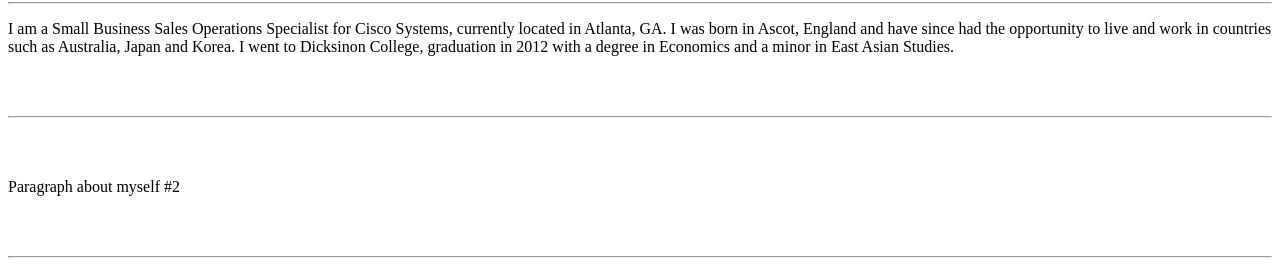
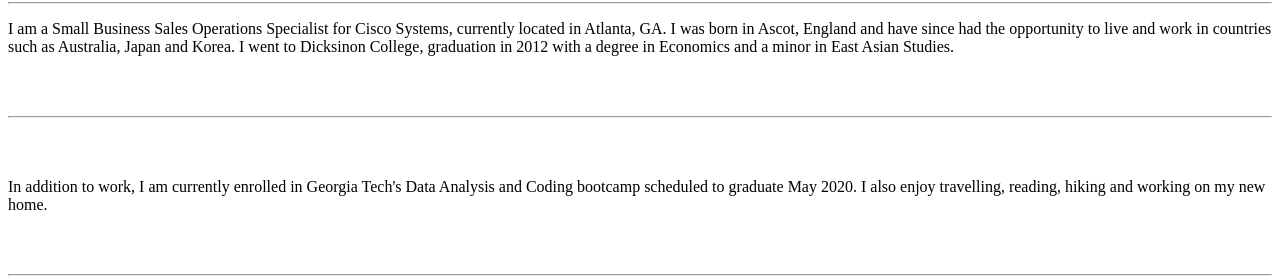
Before and after one commit to geleigh/geleigh.github.io, a plain HTML site: page index.html in a window 1280 px wide. Shown: the part 78-358 px from the top of the page. Drawn offline with Linux system fonts and the light colour scheme.

Commit message:
Updated 2nd paragraph

```diff
--- a/index.html
+++ b/index.html
@@ -18,7 +18,7 @@
 <hr>
 <br>
 <br>
-	<p>Paragraph about myself #2</p>
+	<p>In addition to work, I am currently enrolled in Georgia Tech's Data Analysis and Coding bootcamp scheduled to graduate May 2020. I also enjoy travelling, reading, hiking and working on my new home.</p>
 <br>
 <br>
 <hr>
```
Also changed, not shown: 1 other file.
